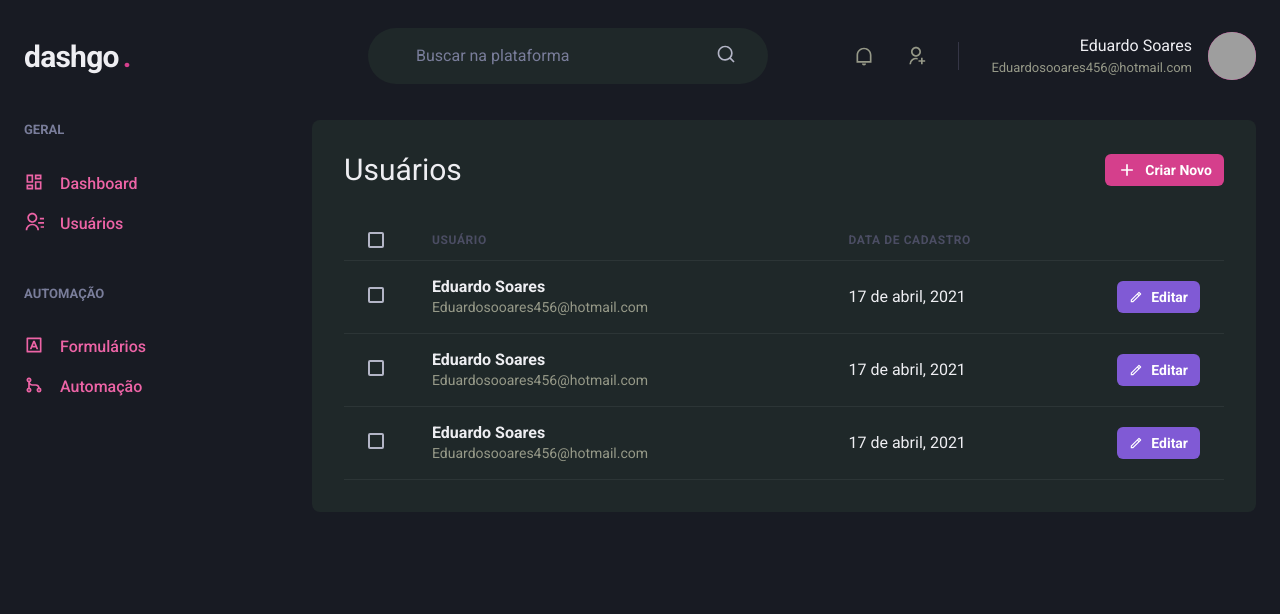
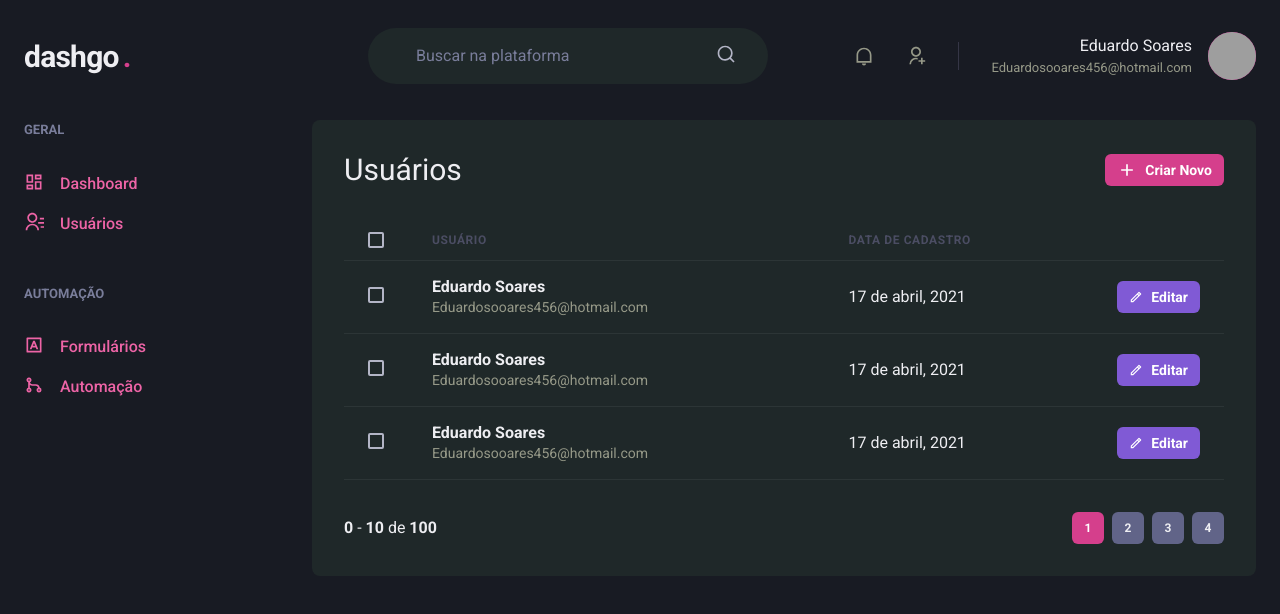
Before and after one commit to eduardo1199/dashgo, a Next.js app: page /users in a window 1280 px wide. Shown: the top 614 px of the page. Built offline with nearby package versions, Linux system fonts and the light colour scheme; grey boxes are pictures that could not be loaded.

Commit message:
create pagination component

```diff
--- /dev/null
+++ b/src/components/Pagination.tsx
@@ -0,0 +1,67 @@
+import { Box, Button, Stack } from "@chakra-ui/react";
+
+export function Pagination() {
+  return (
+    <Stack
+      direction="row"
+      mt="8"
+      justify="space-between"
+      align="center"
+    >
+      <Box>
+        <strong>0</strong> - <strong>10</strong> de <strong>100</strong>
+      </Box>
+      <Stack direction="row" spacing="2">
+        <Button
+          size="sm"
+          fontSize="xs"
+          width="4"
+          disabled
+          colorScheme="pink"
+          _disabled={{
+            bgColor: 'pink.500',
+            cursor: 'default'
+          }}
+        >
+          1
+        </Button>
+        <Button
+          size="sm"
+          fontSize="xs"
+          width="4"
+          disabled
+          bg="gray.700"
+          _disabled={{
+            bgColor: 'gray.500',
+          }}
+        >
+          2
+        </Button>
+        <Button
+          size="sm"
+          fontSize="xs"
+          width="4"
+          disabled
+          bg="gray.700"
+          _disabled={{
+            bgColor: 'gray.500',
+          }}
+        >
+          3
+        </Button>
+        <Button
+          size="sm"
+          fontSize="xs"
+          width="4"
+          disabled
+          bg="gray.700"
+          _disabled={{
+            bgColor: 'gray.500',
+          }}
+        >
+          4
+        </Button>
+      </Stack>
+    </Stack>
+  )
+}
--- a/src/pages/users/index.tsx
+++ b/src/pages/users/index.tsx
@@ -4,6 +4,7 @@
 import { Sidebar } from "../../components/Sidebar";
 
 import { RiAddLine, RiPencilLine } from 'react-icons/ri';
+import { Pagination } from "../../components/Pagination";
 
 export default function UsersList () {
   return (
@@ -101,6 +102,8 @@
               </Tr>
             </Tbody>
           </Table>
+
+          <Pagination />
         </Box>
       </Flex>
     </Box>
```
